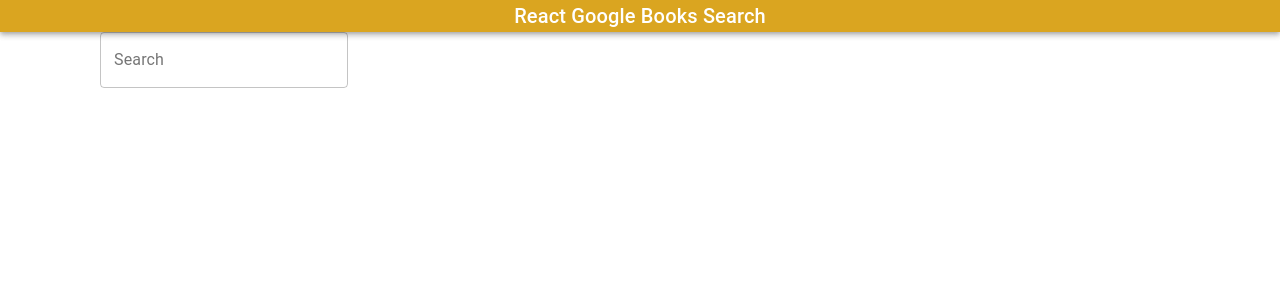
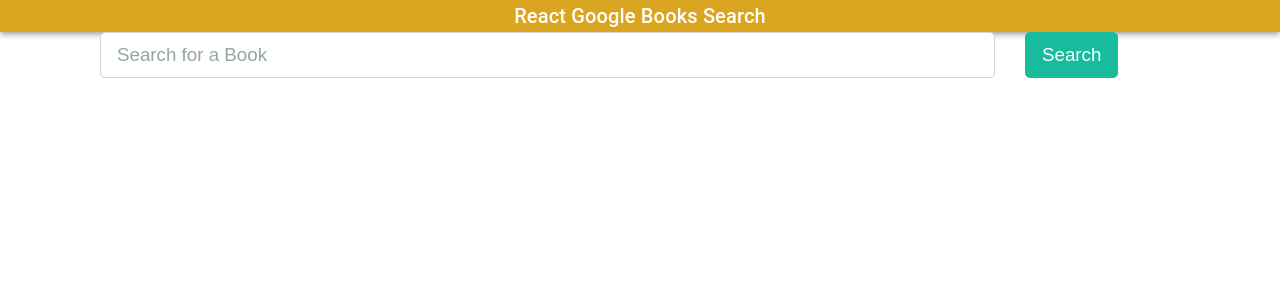
Before and after one commit to kayla8693/google-books-search, a React (Create React App) app in the folder client/: page / in a window 1280 px wide. Shown: the top 300 px of the page. Built offline with nearby package versions, Linux system fonts and the light colour scheme.

Commit message:
api search functioning

```diff
--- a/client/src/App.js
+++ b/client/src/App.js
@@ -4,7 +4,8 @@ import { BrowserRouter as Router } from "react-router-dom";
 // import Main from "./components/Main";
 import Header from "./components/Header";
 import SearchBox from "./components/SearchBox";
-import { BookList, BookListItem } from "./pages/Search";
+import SubmitBtn from "./components/SubmitBtn";
+import { BookList, BookListItem } from "./pages/SearchPg";
 import { Container, Row, Col } from "./components/Grid";
 import API from "./utils/API";
 
@@ -25,7 +26,7 @@ function App() {
   const handleFormSubmit = event => {
     event.preventDefault();
     API.search(bookSearch)
-    .then(res => setBooks(res.items))
+    .then(res => setBooks(res.data.items))
     .catch(err => console.log(err));
   }
 
@@ -46,11 +47,41 @@ function App() {
                     onChange={handleInputChange}
                     placeholder="Search for a Book"
                     />
-
+                  </Col>
+                  <Col size="xs-3 sm-2">
+                    <SubmitBtn
+                    onClick={handleFormSubmit}
+                    type="success"
+                    className="input-lg">
+                      Search
+                    </SubmitBtn>
                   </Col>
                 </Row>
               </Container>
             </form>
+          </Col>
+        </Row>
+        <Row>
+          <Col size="xs-10">
+            {/* {!books.length ? (
+              <h1
+              className="text-center">No Books to Display</h1>
+            ) : ( */}
+              <BookList>
+                {books.map(book => {
+                  return (
+                    <BookListItem
+                    key={book.title}
+                    title={book.volumeInfo.title}
+                    description={book.volumeInfo.description}
+                    link={book.volumeInfo.infoLink.thumbnail}
+                    imageLink={book.volumeInfo.imageLink.thumbnail}
+                    authors={book.volumeInfo.authors}
+                    />
+                  );
+                })}
+              </BookList>
+
           </Col>
         </Row>
       </Container>
--- a/client/src/components/Main.jsx
+++ b/client/src/components/Main.jsx
@@ -1,7 +1,7 @@
 import React from "react";
 import Container from "@material-ui/core/Container";
 
-import SearchBar from "./SearchBar";
+import SearchBar from "./SearchBox";
 
 export default function Main() {
     return (
--- a/client/src/components/SearchBox.jsx
+++ b/client/src/components/SearchBox.jsx
@@ -1,12 +1,14 @@
 import React from "react";
-import TextField from "@material-ui/core/TextField";
+// import TextField from "@material-ui/core/TextField";
 
 function SearchBox(props) {
     return (
-        <form noValidate autoComplete="off">
-            <TextField id="outlined-search" label="Search" type="search" variant="outlined"
+        <div className="input-group input-group-lg">
+            <input
+            className="form-control"
+            type="text"
             {...props}/>
-        </form>
+        </div>
     )
 };
 
--- a/client/src/pages/Search.jsx
+++ b/client/src/pages/SearchPg.jsx
@@ -11,7 +11,7 @@ export function BookListItem({
     title,
     authors,
     description,
-    image,
+    imageLink,
     link
 }) {
     return (
@@ -19,7 +19,7 @@ export function BookListItem({
             <Container>
                 <Row>
                     <Col size="xs-4 sm-2">
-                        <Image src={image || "https://placehold.it/300x300"} />
+                        <Image src={imageLink || "https://placehold.it/300x300"} />
                     </Col>
                     <Col size="xs-8 sm-9">
                         <h3>{title} by {authors}</h3>
```
Also changed, not shown: client/src/pages/NoResults.jsx (added), client/src/pages/Saved.jsx (deleted), client/src/pages/SavedPg.jsx (added).
